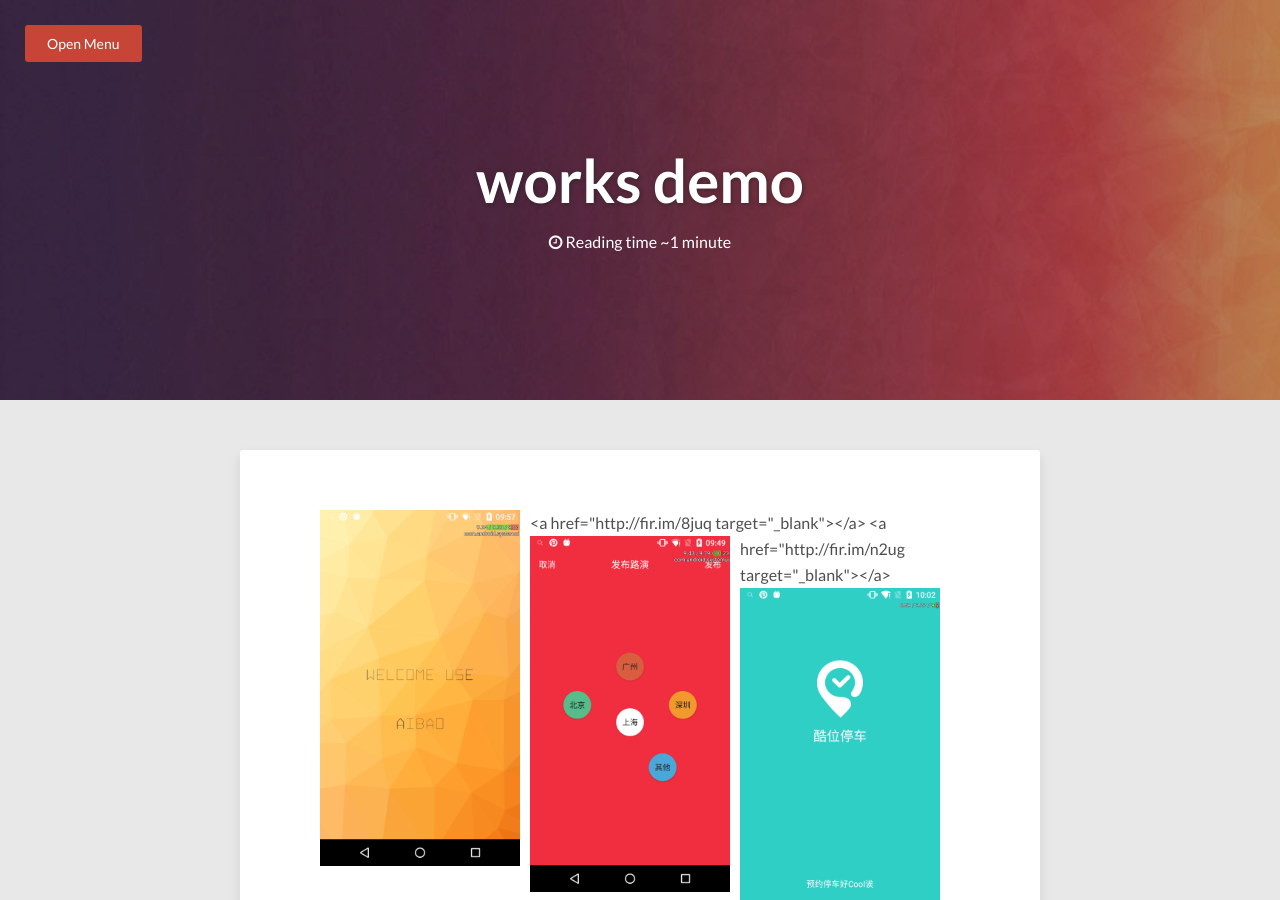
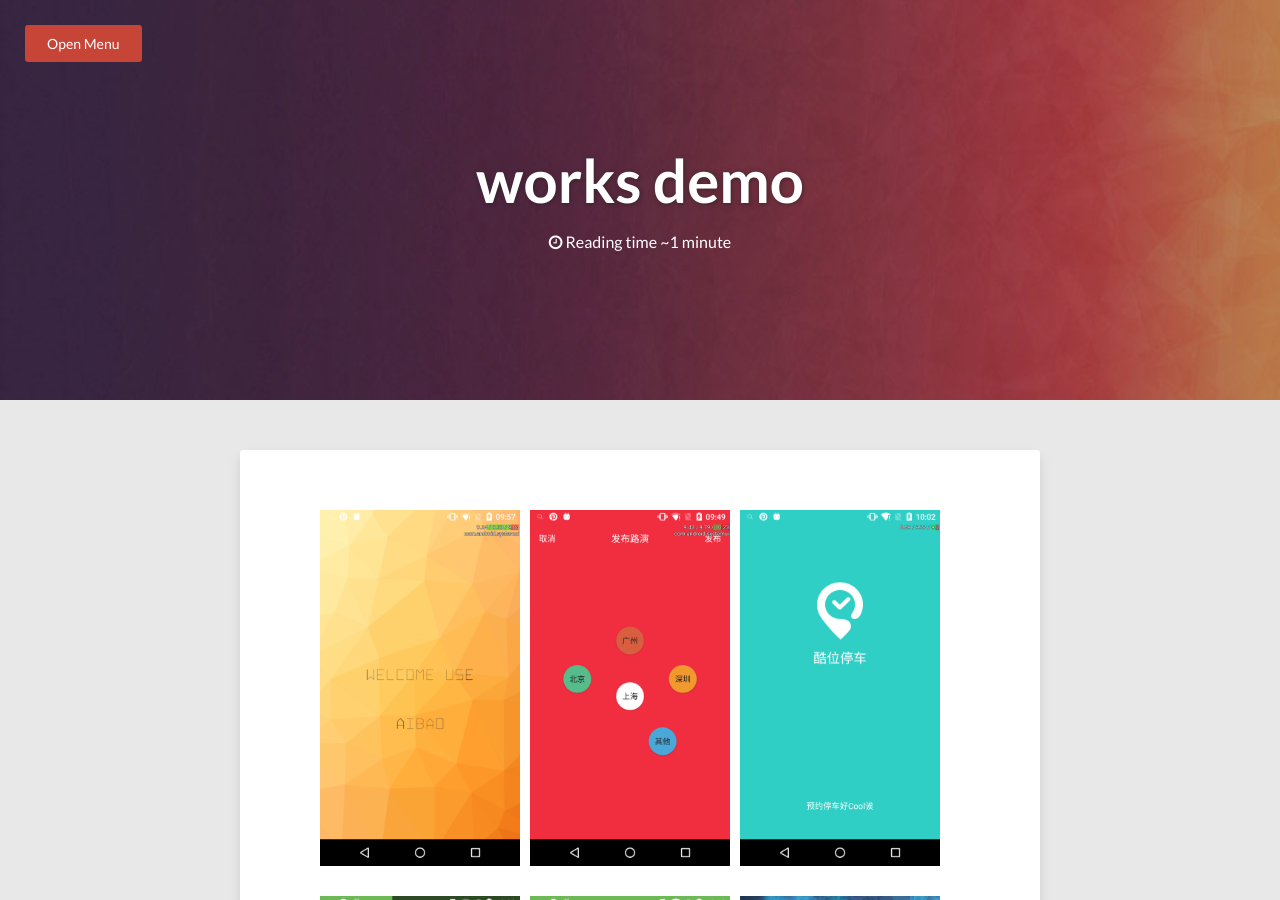
Before and after one commit to tengbinlive/tengbinlive.github.io, a Jekyll site: the page built from resume/index.md, in a window 1280 px wide and 900 px high. Built offline with Jekyll 4.4.1, drawn with Linux system fonts in a browser that asks for light colours; nearby versions of some CDN libraries.

Commit message:
no message

```diff
--- a/resume/index.md
+++ b/resume/index.md
@@ -8,17 +8,17 @@
 ---
 
 <figure class="third">
-	<a href="http://fir.im/5xv5" target="_blank"><img src="/images/device-2016-04-18-095836.png" alt=""></a>
-	<a href="http://fir.im/8juq  target="_blank"><img src="/images/device-2016-04-18-095155.png" alt=""></a>
-	<a href="http://fir.im/n2ug  target="_blank"><img src="/images/device-2016-04-18-100512.png" alt=""></a>
+    <a href="http://fir.im/5xv5" target="_blank"><img src="/images/device-2016-04-18-095836.png" alt=""></a>
+    <a href="http://fir.im/8juq" target="_blank"><img src="/images/device-2016-04-18-095155.png" alt=""></a>
+    <a href="http://fir.im/n2ug" target="_blank"><img src="/images/device-2016-04-18-100512.png" alt=""></a>
 </figure>
 
 <figure class="third">
-	<a href="http://fir.im/fdhk" target="_blank"><img src="/images/device-2016-04-18-101017.png" alt=""></a>
-	<a href="http://fir.im/geuu" target="_blank"><img src="/images/device-2016-04-18-101348.png" alt=""></a>
-	<a href="http://fir.im/jak7" target="_blank"><img src="/images/device-2016-04-18-101545.png" alt=""></a>
+    <a href="http://fir.im/fdhk" target="_blank"><img src="/images/device-2016-04-18-101017.png" alt=""></a>
+    <a href="http://fir.im/geuu" target="_blank"><img src="/images/device-2016-04-18-101348.png" alt=""></a>
+    <a href="http://fir.im/jak7" target="_blank"><img src="/images/device-2016-04-18-101545.png" alt=""></a>
 </figure>
 
 <figure class="third">
-	<a href="http://fir.im/z3cv" target="_blank"><img src="/images/device-2016-04-18-102232.png" alt=""></a>
+    <a href="http://fir.im/z3cv" target="_blank"><img src="/images/device-2016-04-18-102232.png" alt=""></a>
 </figure>
```
Also changed, not shown: images/device-2016-04-18-101348.png (added).
